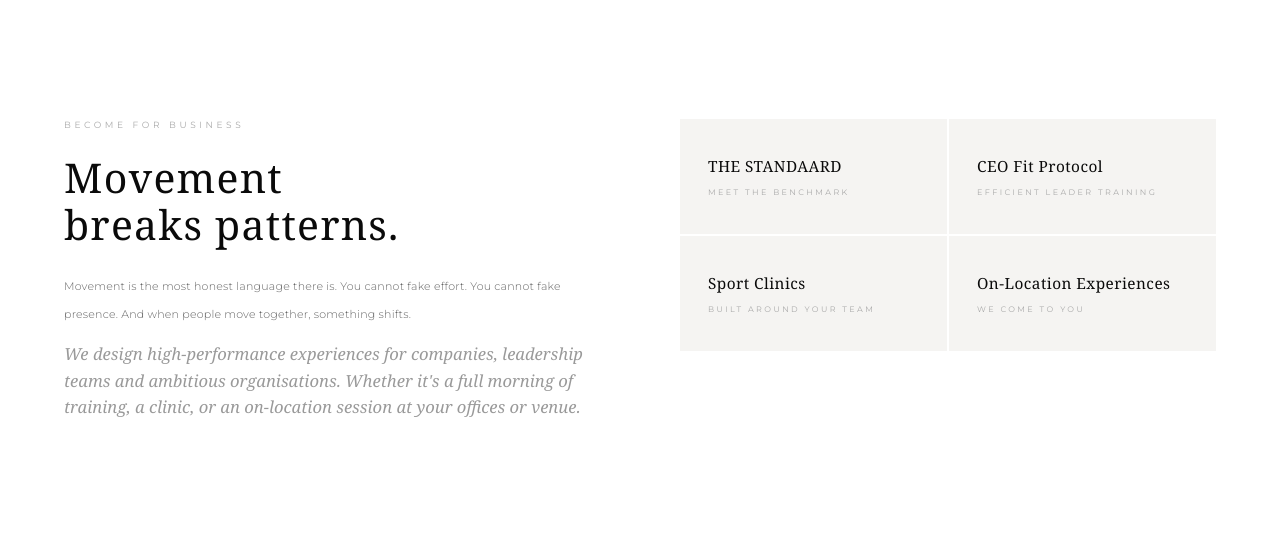
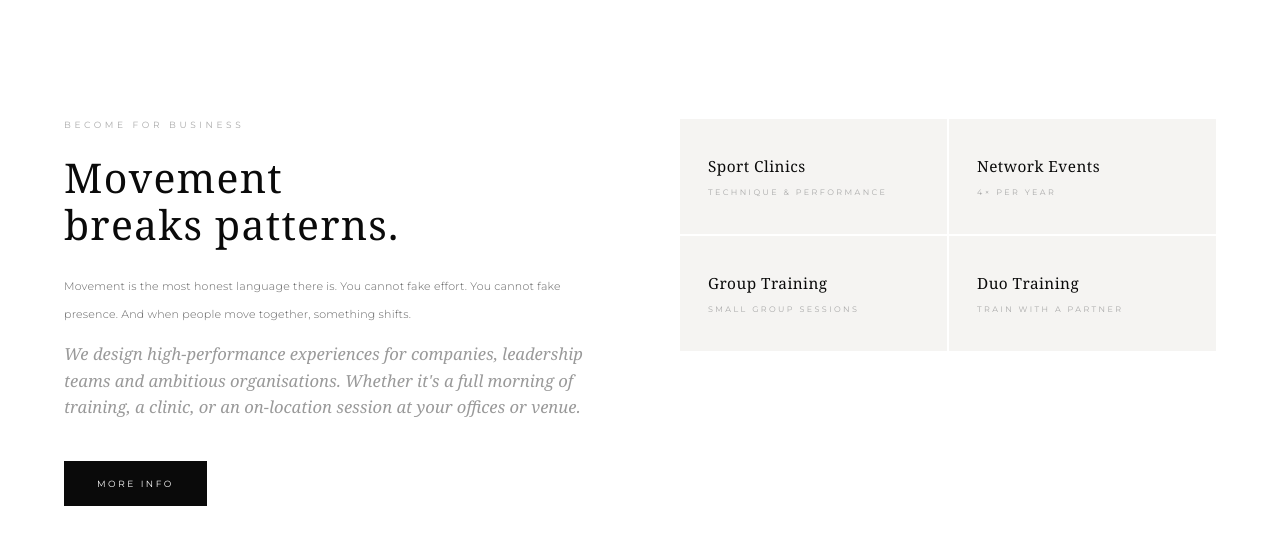
Before and after one commit to becomeamsterdam/web, a website built with Vite: page index.html in a window 1280 px wide. Shown: the part 3877-4436 px from the top of the page. Built offline with nearby package versions, Linux system fonts and the light colour scheme.

Commit message:
Add business CTA on homepage

```diff
--- a/index.html
+++ b/index.html
@@ -336,23 +336,26 @@
         and ambitious organisations. Whether it's a full morning of training,
         a clinic, or an on-location session at your offices or venue.
       </p>
+      <div class="reveal rd3">
+        <a href="/business" class="btn-dark">More info</a>
+      </div>
     </div>
     <div class="c-grid reveal rd1">
-      <a href="/business" class="c-block">
-        THE STANDAARD
-        <span class="c-block-sub">Meet the benchmark</span>
+      <a href="/sport-clinics" class="c-block">
+        Sport Clinics
+        <span class="c-block-sub">Technique &amp; performance</span>
       </a>
-      <a href="/business" class="c-block">
-        CEO Fit Protocol
-        <span class="c-block-sub">Efficient leader training</span>
+      <a href="/network-events" class="c-block">
+        Network Events
+        <span class="c-block-sub">4× per year</span>
       </a>
-      <a href="/business" class="c-block">
-        Sport Clinics
-        <span class="c-block-sub">Built around your team</span>
+      <a href="/group-training" class="c-block">
+        Group Training
+        <span class="c-block-sub">Small group sessions</span>
       </a>
-      <a href="/business" class="c-block">
-        On-Location Experiences
-        <span class="c-block-sub">We come to you</span>
+      <a href="/duo-training" class="c-block">
+        Duo Training
+        <span class="c-block-sub">Train with a partner</span>
       </a>
     </div>
   </section>
```
